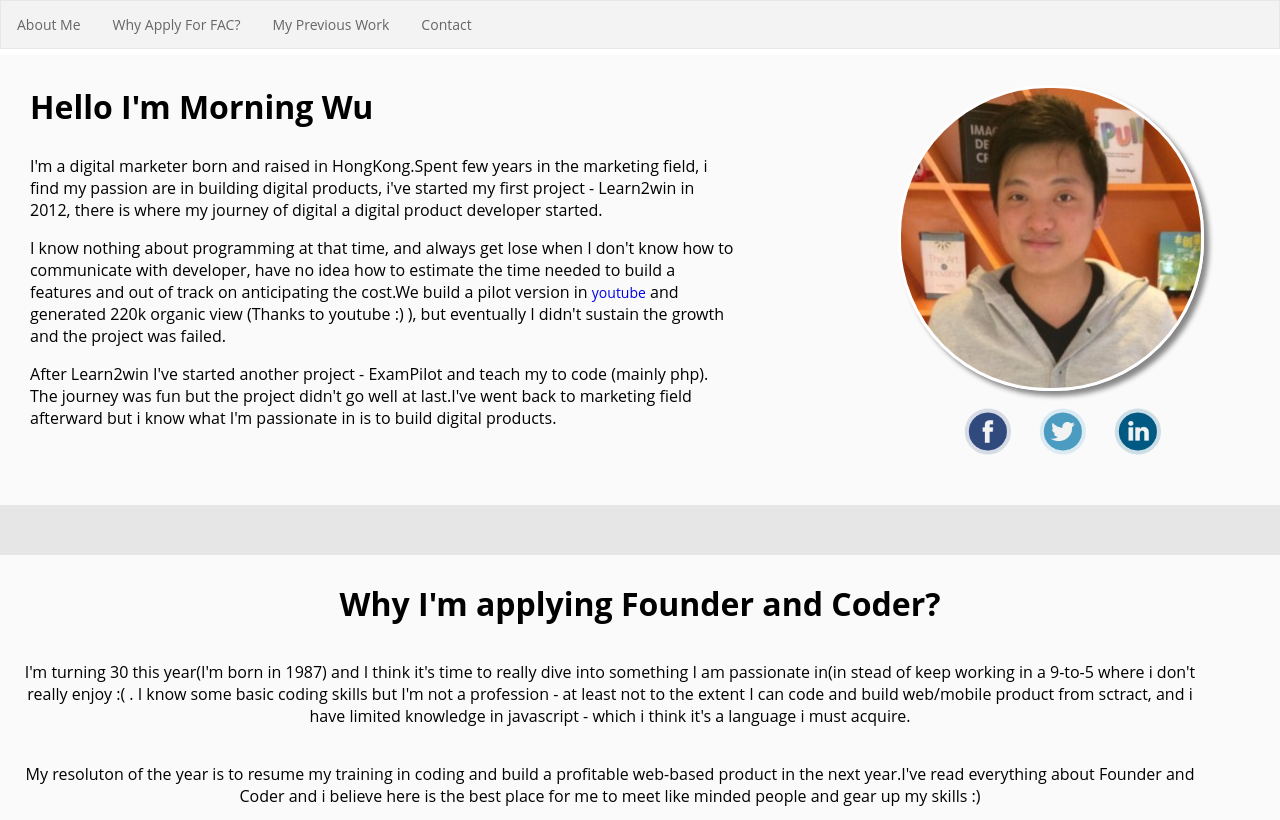
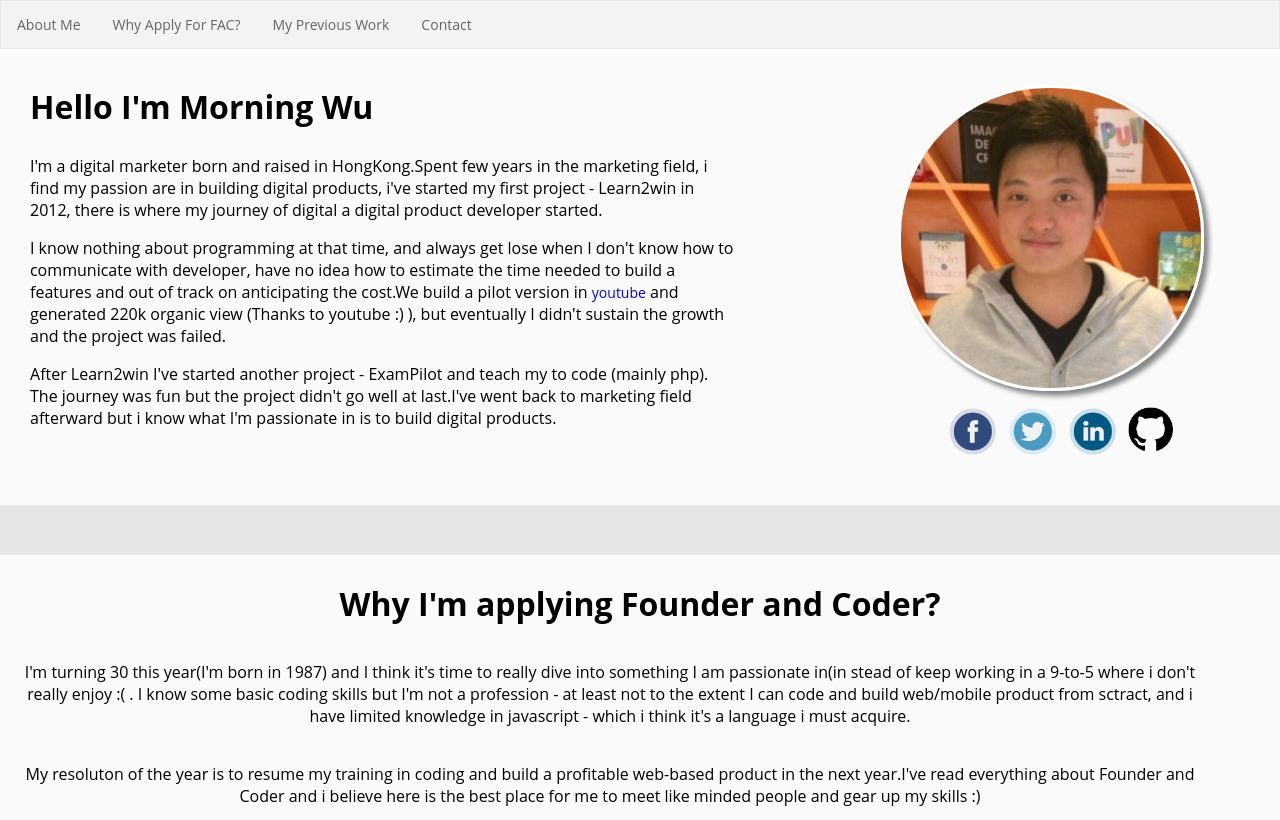
Before and after one commit to morningwu/morningwu.github.io, a plain HTML site: page index.html in a window 1280 px wide. Shown: the top 820 px of the page. Drawn offline with Linux system fonts and the light colour scheme; a script that the page names is missing.

Commit message:
update GitHub logo

```diff
--- a/css/style.css
+++ b/css/style.css
@@ -132,7 +132,7 @@ li a:hover {
 .social-icon li{
   float: left;
   list-style: none;
-  margin-left:25px;
+  margin-left:10px;
 }
 .social-icon li a:hover{
   color: white;
@@ -140,6 +140,9 @@ li a:hover {
 }
 .social-icon img{
   width: 50px;
+}
+.social-icon .github{
+  width: 45px;
 }
 
 /* Style the tab buttons */
--- a/index.html
+++ b/index.html
@@ -43,7 +43,7 @@
 			      		<li><a href="https://www.facebook.com/morningwu1987" target="_blank"><img src="img/facebook.png"></a></li>
 			      		<li><a href="https://twitter.com/digi_geek_hk" target="_blank"><img src="img/twitter.png"></a></li>
 			      		<li><a href="https://www.linkedin.com/in/morningwu/" target="_blank"><img src="img/linkedin.png"></a></li>
-
+			      		<li><a href="https://github.com/morningwu/" target="_blank"><img src="img/github.png" class="github"></a></li>
 			      	</ul>
 			      </div>
 
```
Also changed, not shown: img/github.png (added).
